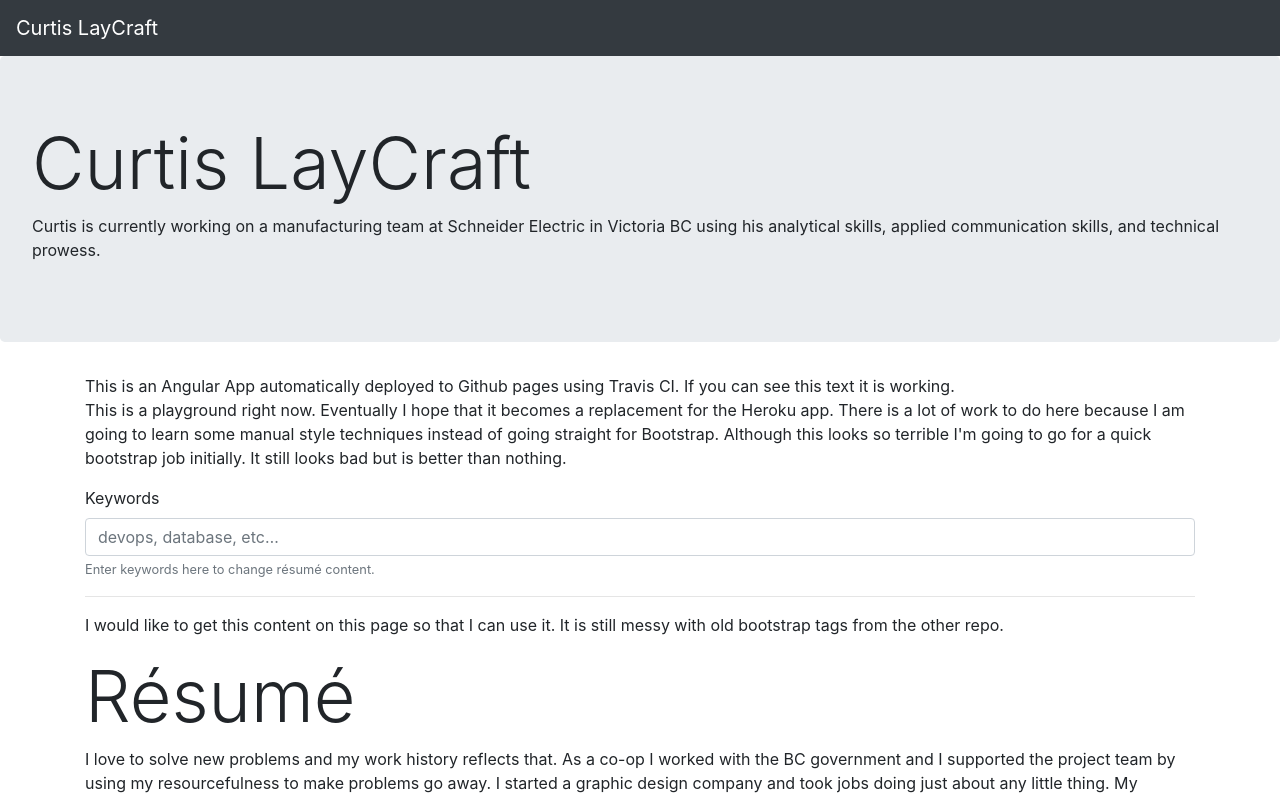
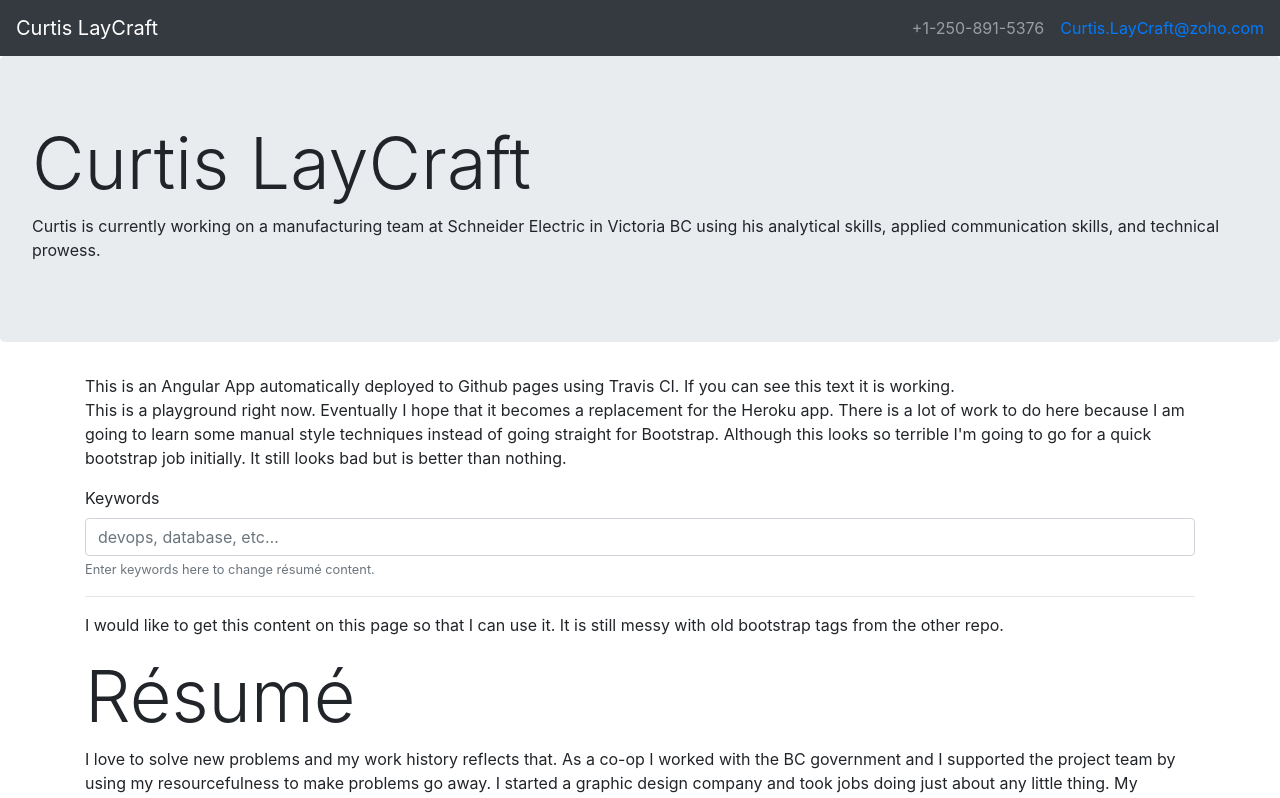
Before and after one commit to LayCraft/portfolio, an Angular app: page / in a window 1280 px wide. Shown: the top 798 px of the page. Built offline with nearby package versions, Linux system fonts and the light colour scheme.

Commit message:
move contact info

```diff
--- a/src/app/app.component.html
+++ b/src/app/app.component.html
@@ -3,20 +3,24 @@
     <!-- <img src="logo.svg" width="30" height="30" class="d-inline-block align-top" alt=""> -->
     Curtis LayCraft
   </a>
+  <ul class="navbar-nav ml-auto">
+    <li class="nav-item">
+      <a class="nav-link" href="tel:+12508915376">+1-250-891-5376</a>
+    </li>
+  </ul>
+  <ul class="navbar-nav ml-2">
+    <li class="nav-item">
+      <a href="mailto:Curtis.LayCraft@Zoho.com">Curtis.LayCraft@zoho.com</a>
+    </li>
+  </ul>
 </nav>
+
 <div class="jumbotron">
   <div class="row">
     <div class="col">
       <h1 class="display-3">Curtis LayCraft</h1>
       <p>Curtis is currently working on a manufacturing team at Schneider Electric in Victoria BC using his analytical skills, applied communication skills, and technical prowess.</p>
     </div>
-    <!-- <div class="col">
-      <address>
-        Feel free to contact Curtis through text message, phone, WhatsApp, email, or LinkedIn.<br>
-        <a href="tel:+12508915376">+1-250-891-5376</a><br>
-        <a href="mailto:Curtis.LayCraft@Zoho.com">Curtis.LayCraft@zoho.com</a>
-      </address>
-    </div> -->
   </div>
 </div>
 <div class='container'>
```
